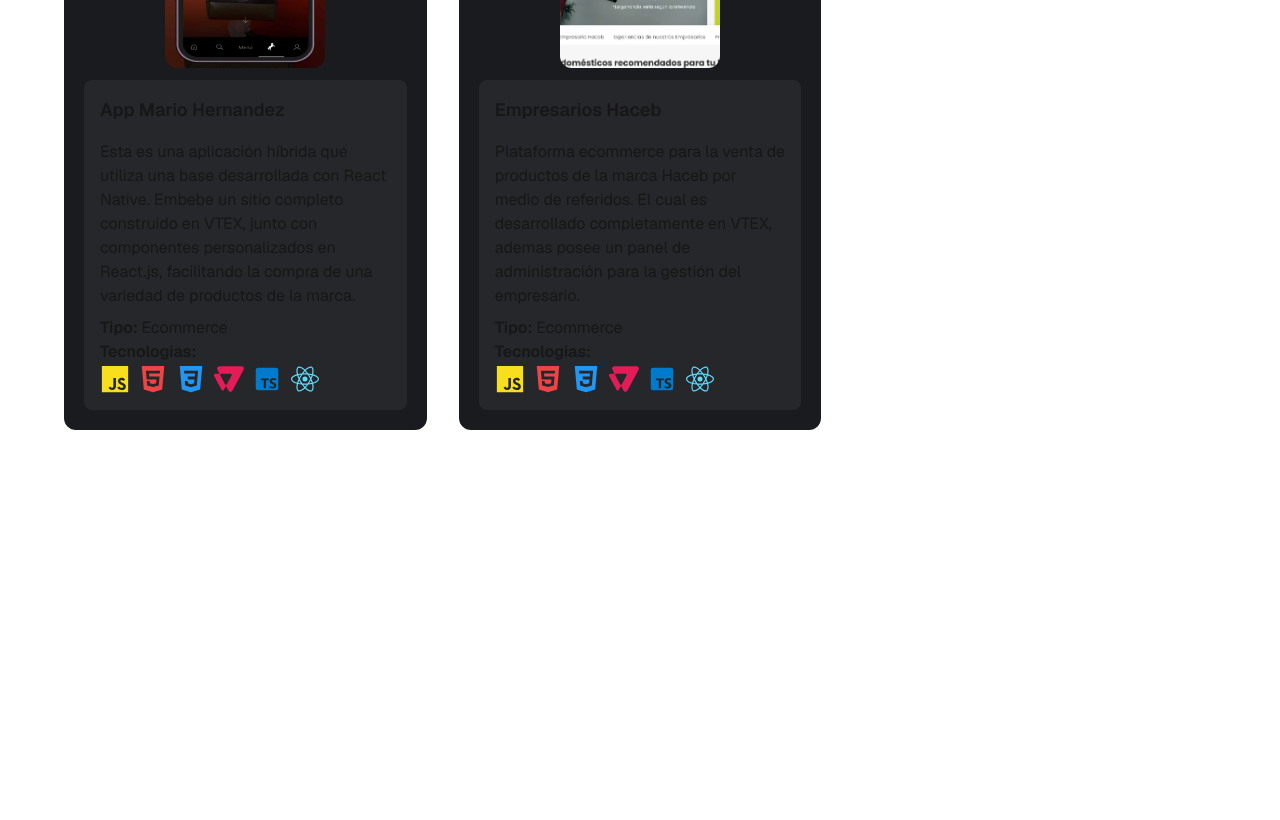
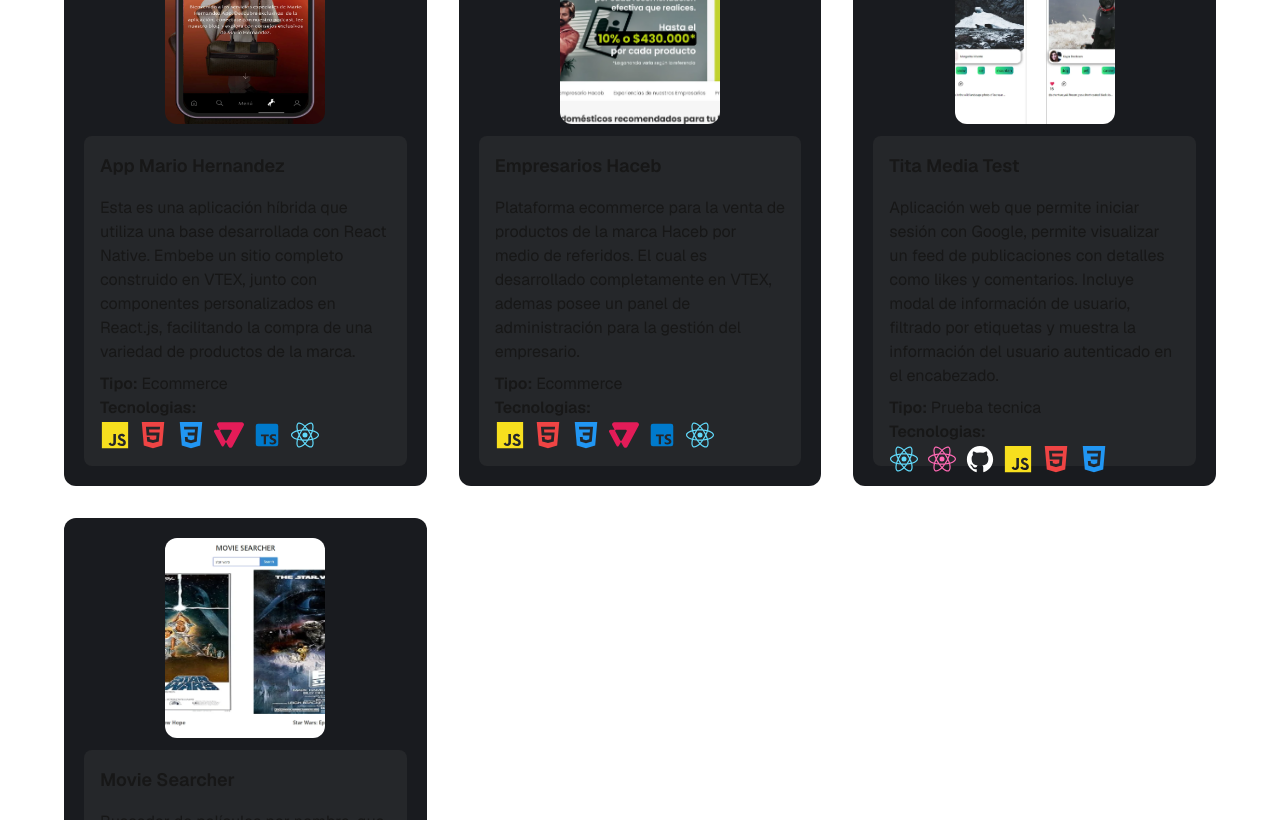
Before and after one commit to SebasProgrammer2021/my_portafolio, a Next.js app: page / in a window 1280 px wide. Shown: the part 1980-2800 px from the top of the page. Before the commit the page ends 2490 px from the top, so only its background shows below. Built offline with nearby package versions, Linux system fonts and the light colour scheme; a web font is replaced by a local one.

Commit message:
feat: se agregaron nuevos proyectos, mejoras visuales y de estilos, se agregaron neuvas imagenes de los poryectos,

```diff
--- a/src/app/components/ProjectItem.tsx
+++ b/src/app/components/ProjectItem.tsx
@@ -14,7 +14,7 @@
           </a>
         </div>
       </div>
-      <section className={`${projectStyles.projectInfo} p-4 bg-[#25272a] rounded-lg`}>
+      <section className={`${projectStyles.projectInfo} p-4 bg-[#25272a] rounded-lg max-h-[330px] h-full`}>
         <h4 className="projectInfoTitle text-lg font-semibold w-auto">{project.title}</h4>
         <p className="description mt-4">
           {project.description}
--- a/src/app/components/Skills.tsx
+++ b/src/app/components/Skills.tsx
@@ -5,7 +5,7 @@
 export const Skills = () => {
 
   return (
-    <section className='flex flex-col items-center h-screen lg:h-auto lg:pb-50 pt-24' id='skills'>
+    <section className='flex flex-col items-center h-screen md:h-auto md:pb-50 pt-24' id='skills'>
       <h2 className='text-2xl lg:text-4xl font-semibold mb-3'>Skills</h2>
       <div className='grid grid-cols-3 gap-5 justify-items-center md:grid-cols-6 lg:grid-cols-8 xl:grid-cols-10'>
         {
--- a/src/app/components/Welcome.tsx
+++ b/src/app/components/Welcome.tsx
@@ -32,7 +32,7 @@
         <div className='messageContainer flex gap-5 mt-28 h-10 lg:mt-5'>
           <div className={`text-2xl lg:text-4xl font-semibold uppercase text-center lg:text-left md:w-full`} ref={wordRef}></div>
         </div>
-        <h1 className="myName mt-8 text-xl lg:text-4xl font-bold text-center lg:text-left">
+        <h1 className="myName mt-8 text-xl lg:text-5xl font-bold text-center lg:text-left">
           Hi! , I'm Sebastián Valencia
         </h1>
       </div>
--- a/src/app/constants/projectsData.ts
+++ b/src/app/constants/projectsData.ts
@@ -1,4 +1,4 @@
-import { IoLogoJavascript, IoLogoHtml5, IoLogoCss3, IoLogoReact } from "react-icons/io5";
+import { IoLogoJavascript, IoLogoHtml5, IoLogoCss3, IoLogoReact, IoLogoGithub } from "react-icons/io5";
 import { SiVtex } from "react-icons/si";
 import { BiLogoTypescript } from "react-icons/bi";
 
@@ -20,8 +20,8 @@
     ],
   },
   {
-    id:2,
-    image:"/ptll_empresarios_haceb.webp",
+    id: 2,
+    image: "/ptll_empresarios_haceb.webp",
     title: "Empresarios Haceb",
     description: "Plataforma ecommerce para la venta de productos de la marca Haceb por medio de referidos. El cual es desarrollado completamente en VTEX, ademas posee un panel de administración para la gestión del empresario.",
     type: "Ecommerce",
@@ -34,5 +34,35 @@
       { name: "TypeScript", icon: BiLogoTypescript, color: "#007acc" },
       { name: "React", icon: IoLogoReact, color: "#61DAFB" },
     ],
+  },
+  {
+    id: 3,
+    image: "/ptll_tita_test.webp",
+    title: "Tita Media Test",
+    description: "Aplicación web que permite iniciar sesión con Google, permite visualizar un feed de publicaciones con detalles como likes y comentarios. Incluye modal de información de usuario, filtrado por etiquetas y muestra la información del usuario autenticado en el encabezado.",
+    type: "Prueba tecnica",
+    websiteLink: "https://sebasprogrammer2021.github.io/Tita-Media-prueba-t-cnica/",
+    technologies: [
+      { name: "React", icon: IoLogoReact, color: "#61DAFB" },
+      { name: "TanStack Query", icon: IoLogoReact, color: "#FF69B4" },
+      { name: "Github-Pages", icon: IoLogoGithub, color: "#fff" },
+      { name: "JavaScript", icon: IoLogoJavascript, color: "rgb(247 223 30)" },
+      { name: "HTML5", icon: IoLogoHtml5, color: "rgb(239 68 68)" },
+      { name: "CSS3", icon: IoLogoCss3, color: "rgb(33 150 243)" },
+    ],
+  },
+  {
+    id: 4,
+    image: "/ptll_movie_searcher.webp",
+    title: "Movie Searcher",
+    description: "Buscador de películas por nombre, que permite obtener la imagen, nombre y año de lanzamiento de la película en la vista de resultados. En la vista detallada de la película, muestra el nombre de la película, su portada, los actores principales y una descripción.",
+    type: "Proyecto de curso",
+    websiteLink: "https://movie-searcher-udemy.surge.sh/",
+    technologies: [
+      { name: "JavaScript", icon: IoLogoJavascript, color: "rgb(247 223 30)" },
+      { name: "HTML5", icon: IoLogoHtml5, color: "rgb(239 68 68)" },
+      { name: "CSS3", icon: IoLogoCss3, color: "rgb(33 150 243)" },
+      { name: "React", icon: IoLogoReact, color: "#61DAFB" },
+    ],
   }
 ]
```
Also changed, not shown: public/ptll_movie_searcher.webp (added), public/ptll_tita_test.webp (added).
